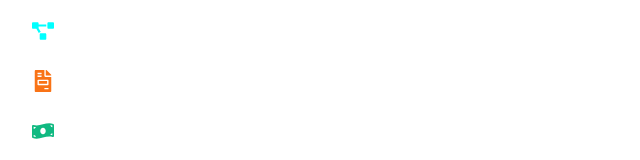
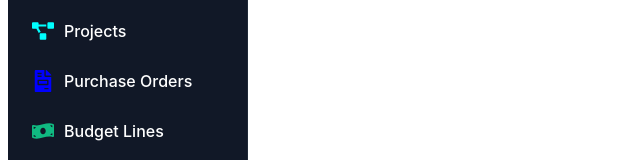
Before and after one commit to Wavonics/impact-dashboard-ui-react, a React (Create React App) app: page /alerts in a window 1280 px wide. Shown: the part 574-734 px from the top of the page, without its empty margins (0-640 px from the left). Built offline with nearby package versions, Linux system fonts and the light colour scheme; no server answers.

Commit message:
Update NavBar.js

```diff
--- a/src/components/NavBar.js
+++ b/src/components/NavBar.js
@@ -9,7 +9,7 @@ export default function NavBar() {
     padding: '20px 0',
     backgroundColor: '#111827',
     color: '#fff',
-    height: '50vh',
+    height: '100vh',
     width: '240px',
     display: 'flex',
     flexDirection: 'column',
@@ -78,7 +78,7 @@ export default function NavBar() {
     '/assets': '#00ff00',
     '/contracts': '#f97316',
     '/projects': '#00ffff',
-    '/po': '#f97316',
+    '/po': '#0000ff',
     '/budget-lines': '#10b981',
     '/ownership': '#9ca3af',
     '/procurement-methods': '#3b82f6',
```
